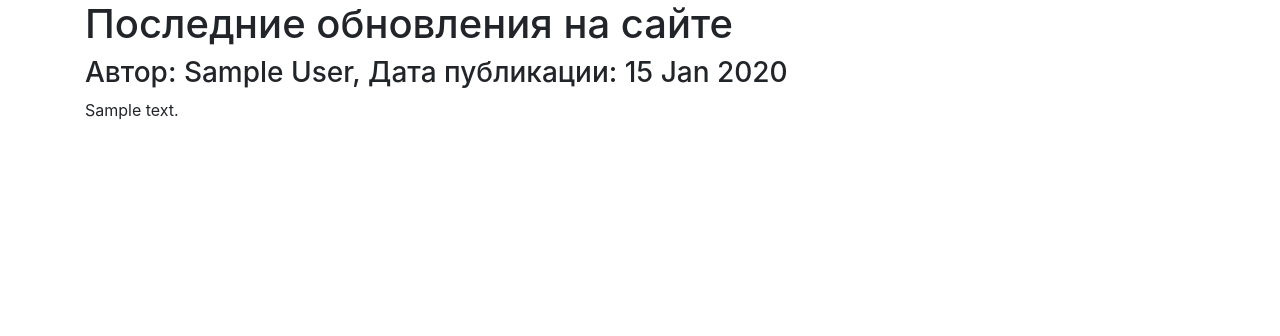
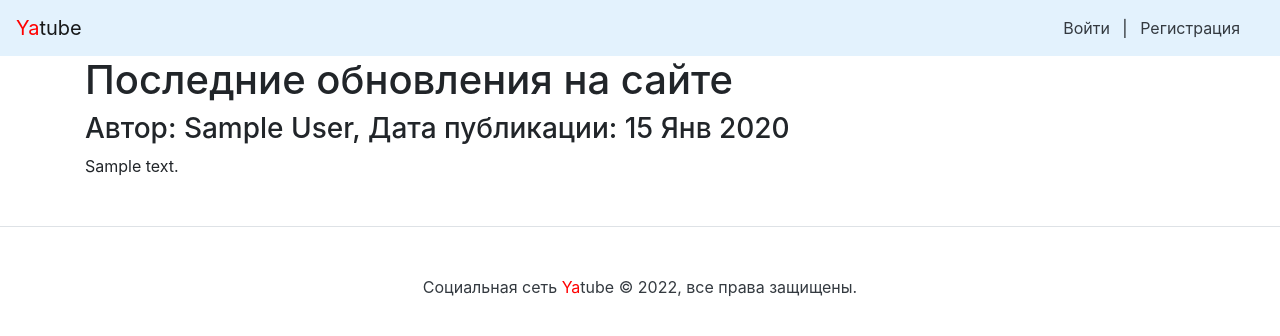
Before and after one commit to artur0527rg/yatube, a Django app: page / in a window 1280 px wide. Shown: the top 336 px of the page. Run offline with Django 4.2, Linux system fonts and the light colour scheme; tables that the repository leaves empty hold one stand-in row (values such as "Sample post"); some libraries are stand-ins or nearby versions.

Commit message:
Доработка шаблона + context_processor.year

```diff
--- /dev/null
+++ b/yatube/Users/context_processor/context.py
@@ -0,0 +1,11 @@
+import datetime as dt
+
+def year(request):
+    """
+    Добавляет переменную с текущим годом.
+    """
+    year = dt.date.today()
+    year = year.strftime('%Y')
+    return {
+        'year':year
+    }
--- a/yatube/Users/views.py
+++ b/yatube/Users/views.py
@@ -1,3 +1,4 @@
+from datetime import datetime
 from django.shortcuts import render
 
 #  импортируем CreateView, чтобы создать ему наследника
--- a/yatube/templates/base.html
+++ b/yatube/templates/base.html
@@ -13,7 +13,7 @@
 </head>
 
 <body>
-
+    {% include 'nav.html' %}
     <main>
         <div class="container">
             <h1>{% block header %}The Last Social Media You'll Ever Need{% endblock %}</h1>
@@ -22,7 +22,7 @@
             {% endblock %}
         </div>
     </main>
-
+    {% include 'footer.html' %}
 </body>
 
 </html>
--- /dev/null
+++ b/yatube/templates/footer.html
@@ -0,0 +1,3 @@
+<footer class="pt-4 my-md-5 pt-md-5 border-top">
+    <p class="m-0 text-dark text-center ">Социальная сеть <span style="color:red">Ya</span>tube © {{ year }}, все права защищены.</p>
+</footer>
--- /dev/null
+++ b/yatube/templates/nav.html
@@ -0,0 +1,13 @@
+<nav class="navbar navbar-light" style="background-color: #e3f2fd;">
+    <a class="navbar-brand" href="/"><span style="color:red">Ya</span>tube</a>
+    <nav class="my-2 my-md-0 mr-md-3">
+        {% if user.is_authenticated %}
+        Пользователь: {{ user.username }}.
+        <a class="p-2 text-dark" href="{% url 'password_change' %}">Изменить пароль</a>
+        <a class="p-2 text-dark" href="{% url 'logout' %}">Выйти</a>
+        {% else %}
+        <a class="p-2 text-dark" href="{% url 'login' %}">Войти</a> |
+        <a class="p-2 text-dark" href="{% url 'signup' %}">Регистрация</a>
+        {% endif %}
+    </nav>
+</nav>
--- a/yatube/yatube/settings.py
+++ b/yatube/yatube/settings.py
@@ -67,6 +67,7 @@ TEMPLATES = [
                 'django.template.context_processors.request',
                 'django.contrib.auth.context_processors.auth',
                 'django.contrib.messages.context_processors.messages',
+                'Users.context_processor.context.year',
             ],
         },
     },
@@ -108,7 +109,7 @@ AUTH_PASSWORD_VALIDATORS = [
 # Internationalization
 # https://docs.djangoproject.com/en/4.0/topics/i18n/
 
-LANGUAGE_CODE = 'en-us'
+LANGUAGE_CODE = 'ru'
 
 TIME_ZONE = 'UTC'
 
```
Also changed, not shown: yatube/Users/context_processor/__init__.py (added).
